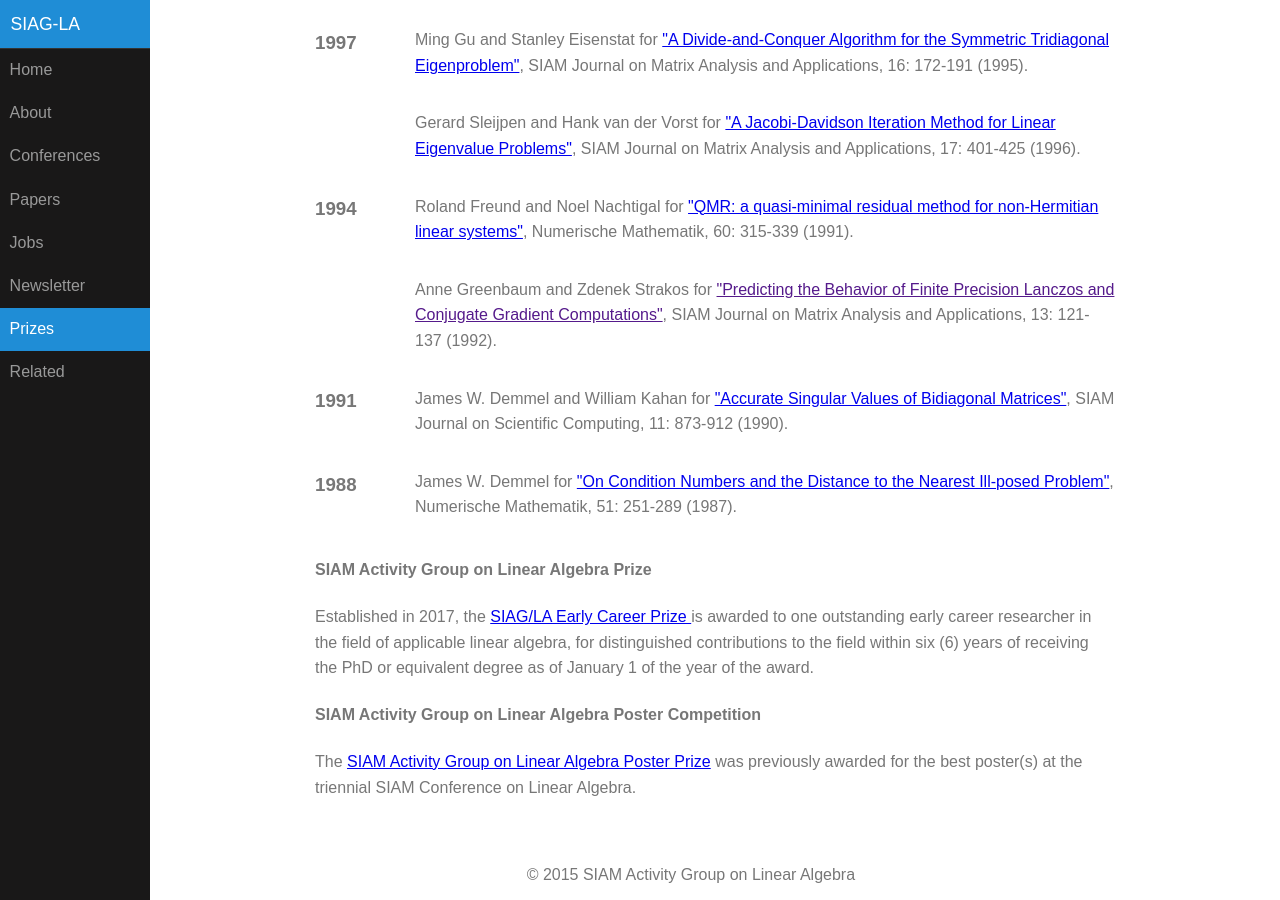
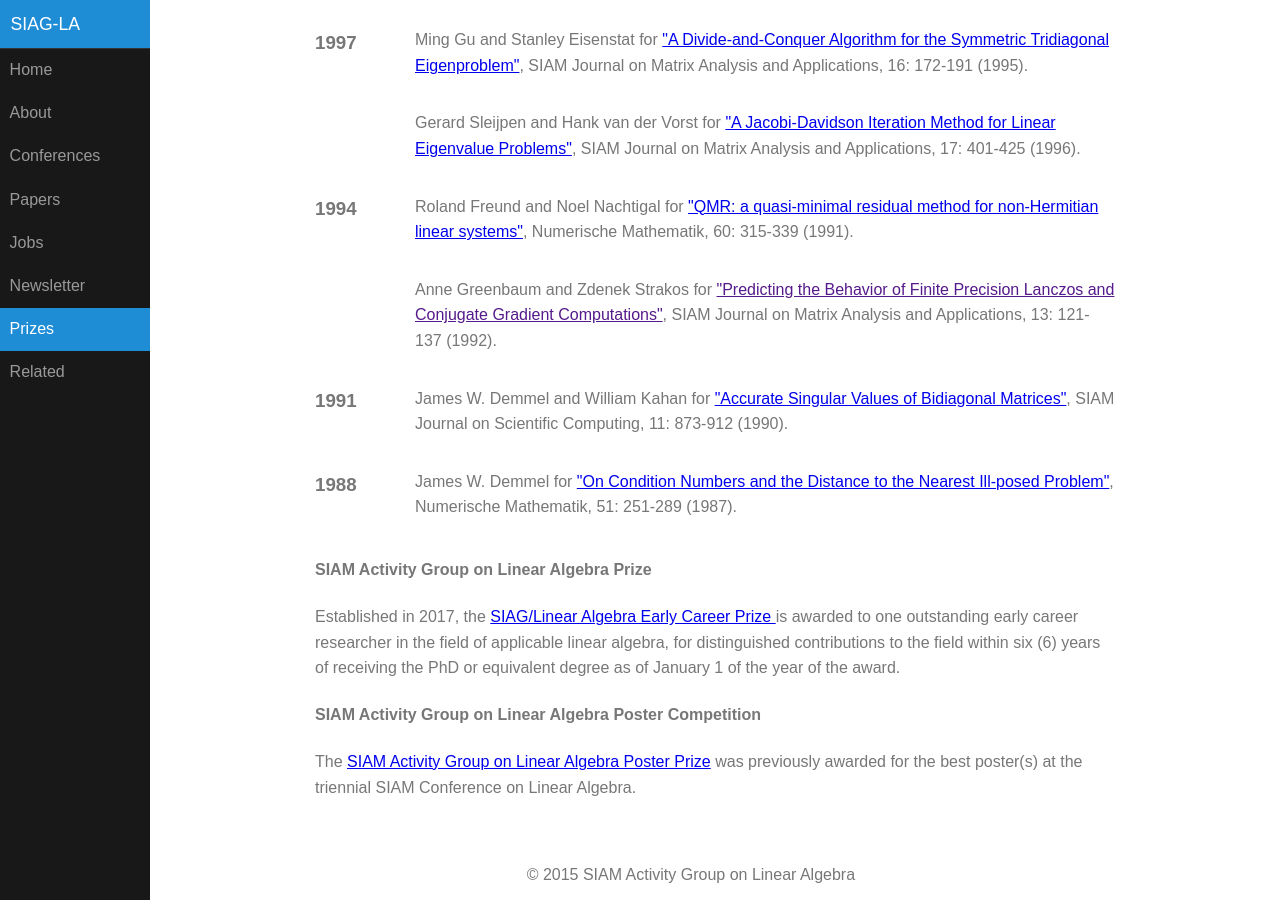
Before and after one commit to dbindel/siagla, a Jekyll site: the page built from prizes.html, in a window 1280 px wide and 900 px high, scrolled down 1332 px. Built offline with Jekyll 4.4.1, drawn with Linux system fonts in a browser that asks for light colours.

Commit message:
modified prize page

```diff
--- a/prizes.html
+++ b/prizes.html
@@ -14,7 +14,7 @@ Linear Algebra Prize and the SIAG/Linear Algebra Early Career Prize</p>
 </b></p>
 
 <p><b>
-  <a href="prize_early_career call.html">Nominations for the next
+  <a href="prize_early_career_call.html">Nominations for the next
   early career prize</a>
   are due Nov 1, 2017.
 </b></p>
@@ -70,7 +70,7 @@ Prize</h4>
 
 <p>Established in 2017, the <a target="_blank"
 href="http://www.siam.org/prizes/sponsored/siaglaecareer.php">
-SIAG/LA Early Career Prize
+SIAG/Linear Algebra Early Career Prize
 <span style="display:none">(opens in new
 window)</span></a> is awarded to one outstanding early career
 researcher in the field of applicable linear algebra,
```
